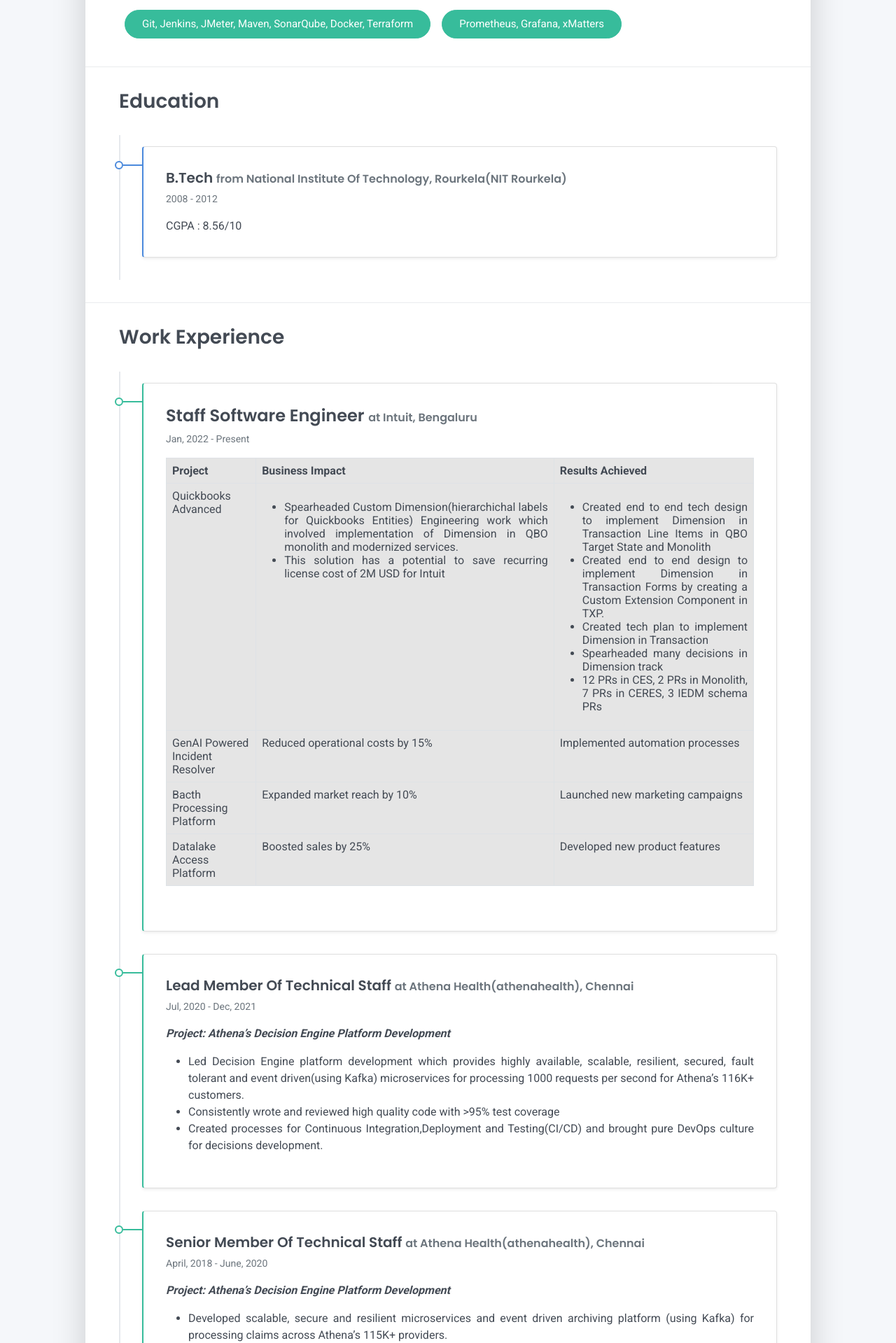
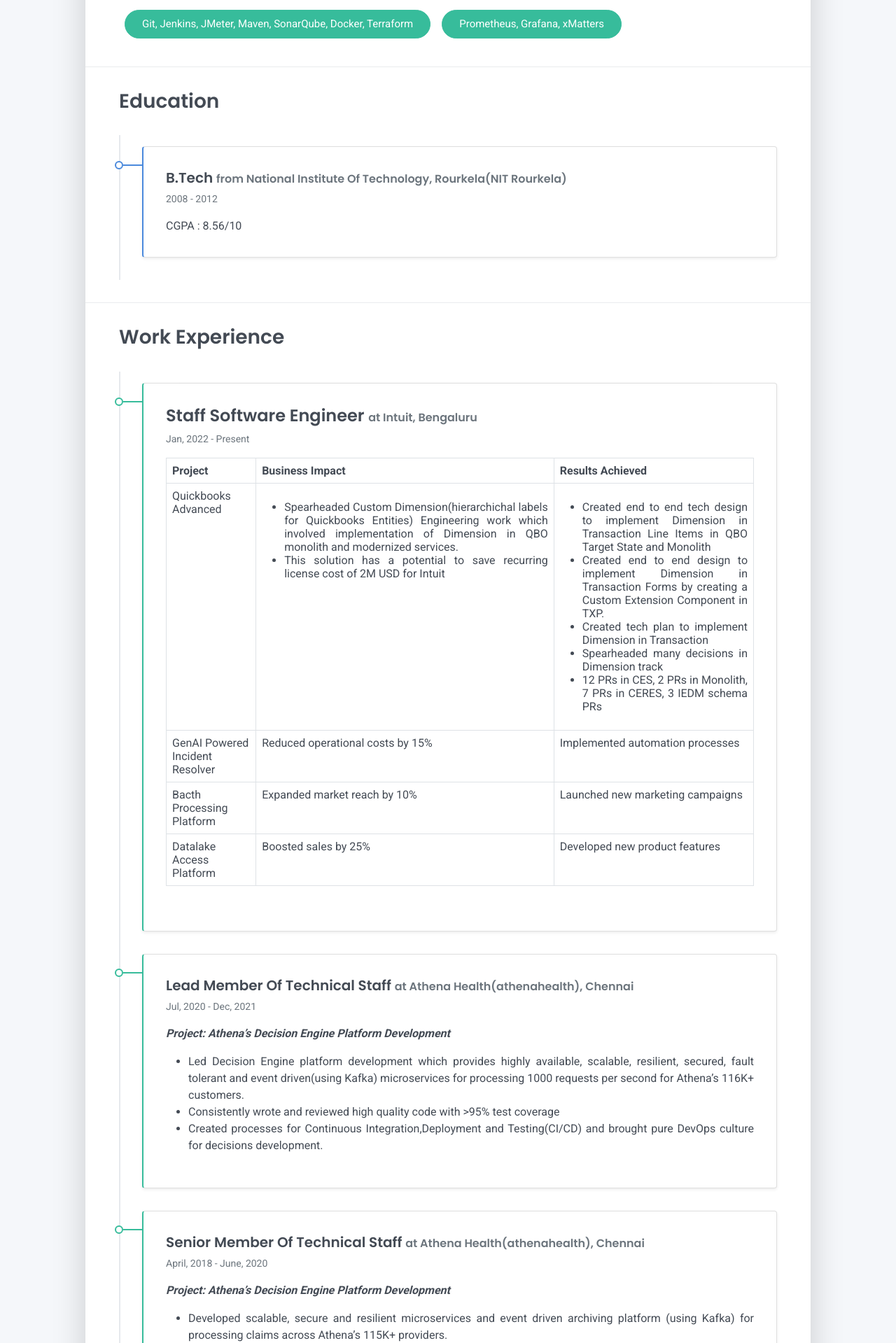
Before and after one commit to anandkshitiz/anandkshitiz.github.io, a Jekyll site: the page built from tabs/about.md, in a window 1280 px wide. Shown: the part 1234-3153 px from the top of the page at 70% size. Built offline with Jekyll 4.4.1, drawn with Linux system fonts in a browser that asks for light colours.

```diff
--- a/tabs/about/content/work-experience-section.html
+++ b/tabs/about/content/work-experience-section.html
@@ -4,7 +4,7 @@
         <div class="card-body">
             <div class="h4 mb-1">Staff Software Engineer <span class="text-muted h6">at Intuit, Bengaluru</span></div>
             <div class="text-muted text-small mb-2">Jan, 2022 - Present</div>
-            <table class="table table-bordered table-active">
+            <table class="table table-bordered">
                 <thead>
                     <tr>
                         <th scope="col">Project</th>
```
